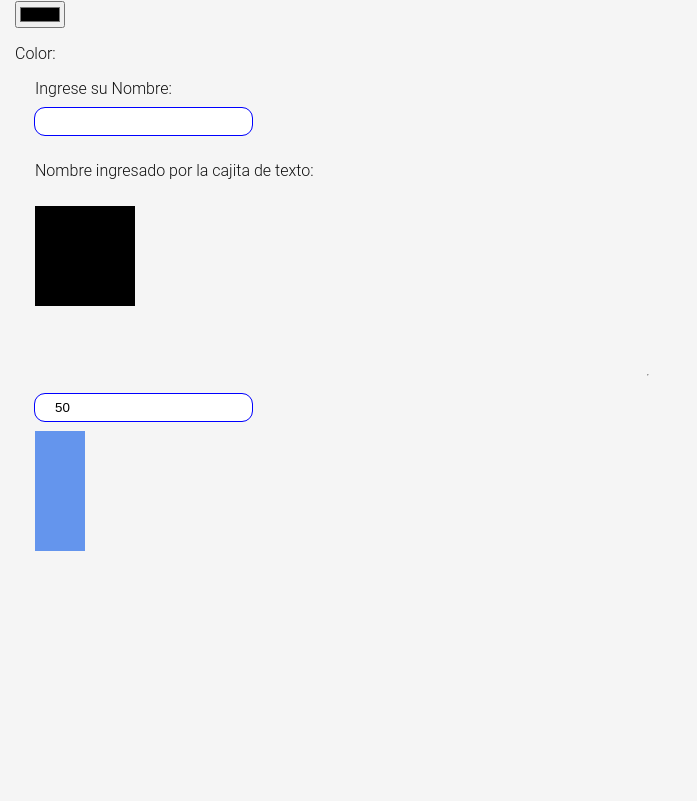
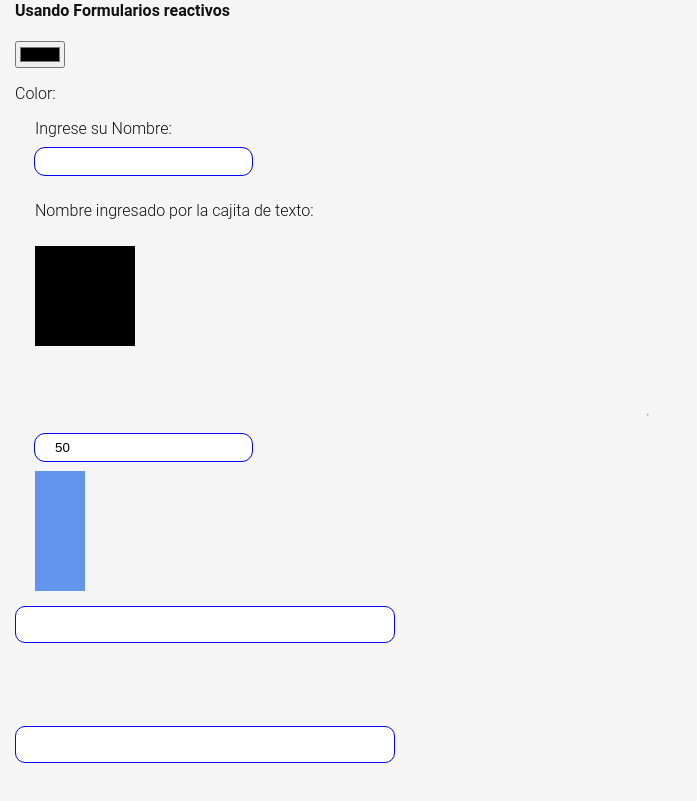
Before and after one commit to raulsr92/Curso-Angular-1, an Angular app: page /labs in a window 1280 px wide. Shown: the part 1995-2796 px from the top of the page, without its empty margins (0-697 px from the left). Before the commit the page ends 2616 px from the top, so only its background shows below. Built offline with nearby package versions, Linux system fonts and the light colour scheme.

Commit message:
Clase 19: Activación dinamica de clases en Angular con validaciones

```diff
--- a/src/app/pages/labs/labs.css
+++ b/src/app/pages/labs/labs.css
@@ -38,3 +38,30 @@
   /*border: 2px solid blue;*/
   background-color: cornflowerblue;
 }
+
+.message-error{
+  background-color: red;
+  color: white;
+  padding: 12px;
+  opacity: 0;
+  transition: all linear .5s;
+}
+
+.message-error.active{
+  opacity: 1;
+
+}
+
+.clase19-container{
+  display: flex;
+  width: 30%;
+  flex-direction: column;
+  row-gap: 20px;
+}
+
+input[type="text"]{
+  padding: 10px 12px;
+  border-radius: 10px;
+  border: 1px solid blue;
+  outline: 0;
+}
--- a/src/app/pages/labs/labs.html
+++ b/src/app/pages/labs/labs.html
@@ -182,3 +182,19 @@
   <span class="box" [style.width.px]="widthCtrl.value"> </span>
 
 </div>
+
+
+  <!-- Clase 19: Activacion dinámica de clases en Angular con validaciones -->
+
+  <div class="clase19-container">
+    <input type="text" [formControl]="name2Ctrl">
+
+    <!--Uso de @if para renderizar contenido de forma condicional -->
+
+    <span class="message-error" [class.active]= "name2Ctrl.invalid && name2Ctrl.touched"> Nombre inválido</span>
+
+
+
+    <input type="text" >
+
+  </div>
--- a/src/app/pages/labs/labs.ts
+++ b/src/app/pages/labs/labs.ts
@@ -1,6 +1,6 @@
 import { Component, signal } from '@angular/core';
 import { CommonModule } from '@angular/common';
-import { FormControl, ReactiveFormsModule} from '@angular/forms';
+import { FormControl, ReactiveFormsModule, Validators} from '@angular/forms';
 
 @Component({
   selector: 'app-labs',
@@ -64,6 +64,15 @@
   widthCtrl = new FormControl(50,{
     nonNullable: true,
   })
+
+  name2Ctrl = new FormControl(" ",{
+    nonNullable: true,
+    validators: [
+      Validators.required,
+      Validators.minLength(3),  /*Tamaño mínimo de un nomnre: 3 caracteres*/
+    ]
+  })
+
 
   constructor(){
     this.colorCtrl.valueChanges.subscribe( v =>{
```
